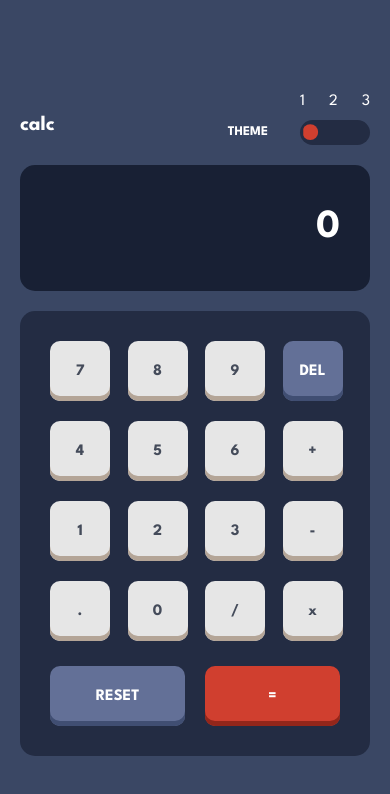
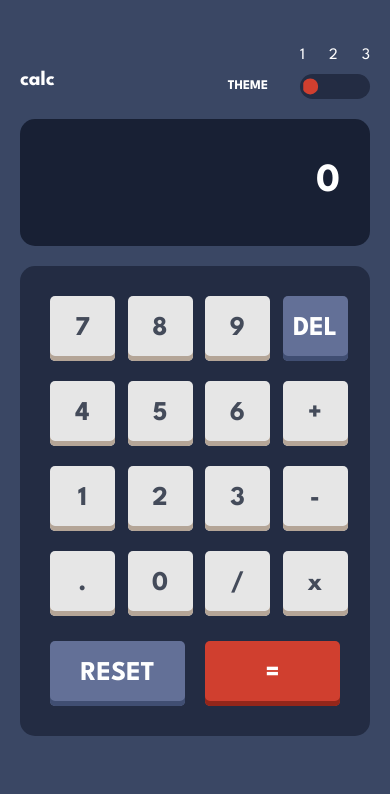
Before and after one commit to developer-luizcarlos/calculator-theme-switcher, a website with bundled scripts: page index.html in a window 390 px wide. Built offline with nearby package versions, Linux system fonts and the light colour scheme.

Commit message:
feat: improve mobile layout

```diff
--- a/index.html
+++ b/index.html
@@ -12,6 +12,7 @@
 			type="image/x-icon"
 		/>
 		<link rel="stylesheet" href="src/styles/index.css" />
+		<link rel="stylesheet" href="src/styles/media.css" />
 		<script type="module" src="dist/index.js"></script>
 		<title>Calculator Web App</title>
 	</head>
--- a/src/styles/index.css
+++ b/src/styles/index.css
@@ -44,7 +44,8 @@ body.purple-theme .thumb {
 }
 
 .calculator {
-	display: grid;
+	display: flex;
+	flex-direction: column;
 	row-gap: 20px;
 	width: clamp(350px, 60vw, 500px);
 }
@@ -114,7 +115,7 @@ body.purple-theme .thumb {
 	font-size: clamp(2.5rem, 3vw, 3rem);
 	font-weight: bold;
 	height: clamp(100px, 15vh, 200px);
-	padding: clamp(15px, 2rem, 30px);
+	padding: clamp(10px, 2rem, 30px);
 }
 
 .keypad {
@@ -122,7 +123,7 @@ body.purple-theme .thumb {
 	border-radius: 15px;
 	display: grid;
 	row-gap: 25px;
-	padding: clamp(15px, 2rem, 30px);
+	padding: clamp(10px, 2rem, 30px);
 }
 
 .action-keys-container {
@@ -139,13 +140,13 @@ body.purple-theme .thumb {
 
 .key {
 	border: none;
-	border-radius: 10px;
+	border-radius: 5px;
 	cursor: pointer;
 	font-family: inherit;
-	font-size: clamp(1rem, 2.5vw, 2rem);
+	font-size: clamp(1.7rem, 2.5vw, 2rem);
 	font-weight: bold;
-	height: clamp(40px, 8vh, 60px);
-	width: max(60px, 100%);
+	height: clamp(65px, 8vh, 60px);
+	width: max(65px, 100%);
 }
 
 .key--regular {
--- /dev/null
+++ b/src/styles/media.css
@@ -0,0 +1,6 @@
+@media only screen and (max-width: 600px) {
+	.calculator {
+		height: 90%;
+		width: 90%;
+	}
+}
```
